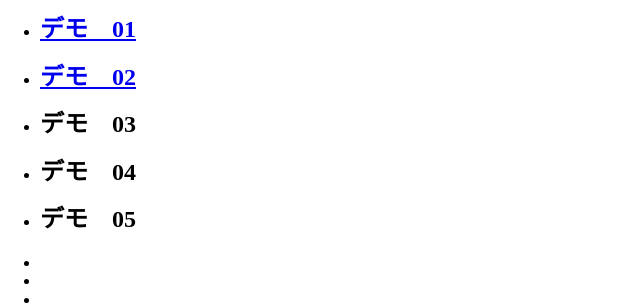
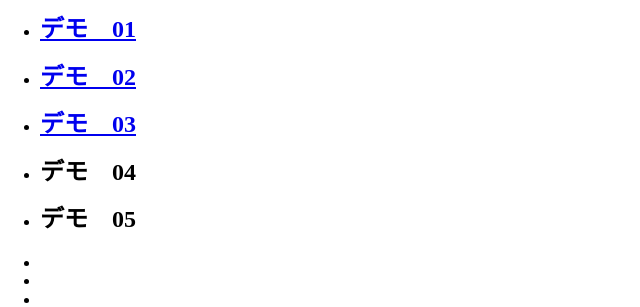
Before and after one commit to HasshyDevelop/web_experiment, a PHP site: page /deru/ in a window 1280 px wide. Shown: the part 251-558 px from the top of the page, without its empty margins (0-640 px from the left). Run offline with PHP 8.4, Linux system fonts and the light colour scheme; some libraries are stand-ins or nearby versions.

Commit message:
Demo03 開発開始

```diff
--- a/index.php
+++ b/index.php
@@ -60,7 +60,7 @@
           <ul class="left">
               <li class=""><h2><a href="./demo01/">デモ　01</a></h2></li>
               <li class=""><h2><a href="./demo02/">デモ　02</a></h2></li>
-              <li class=""><h2>デモ　03</h2></li>
+              <li class=""><h2><a href="./demo03/">デモ　03</a></h2></li>
               <li class=""><h2>デモ　04</h2></li>
               <li class=""><h2>デモ　05</h2></li>
           </ul>
```
